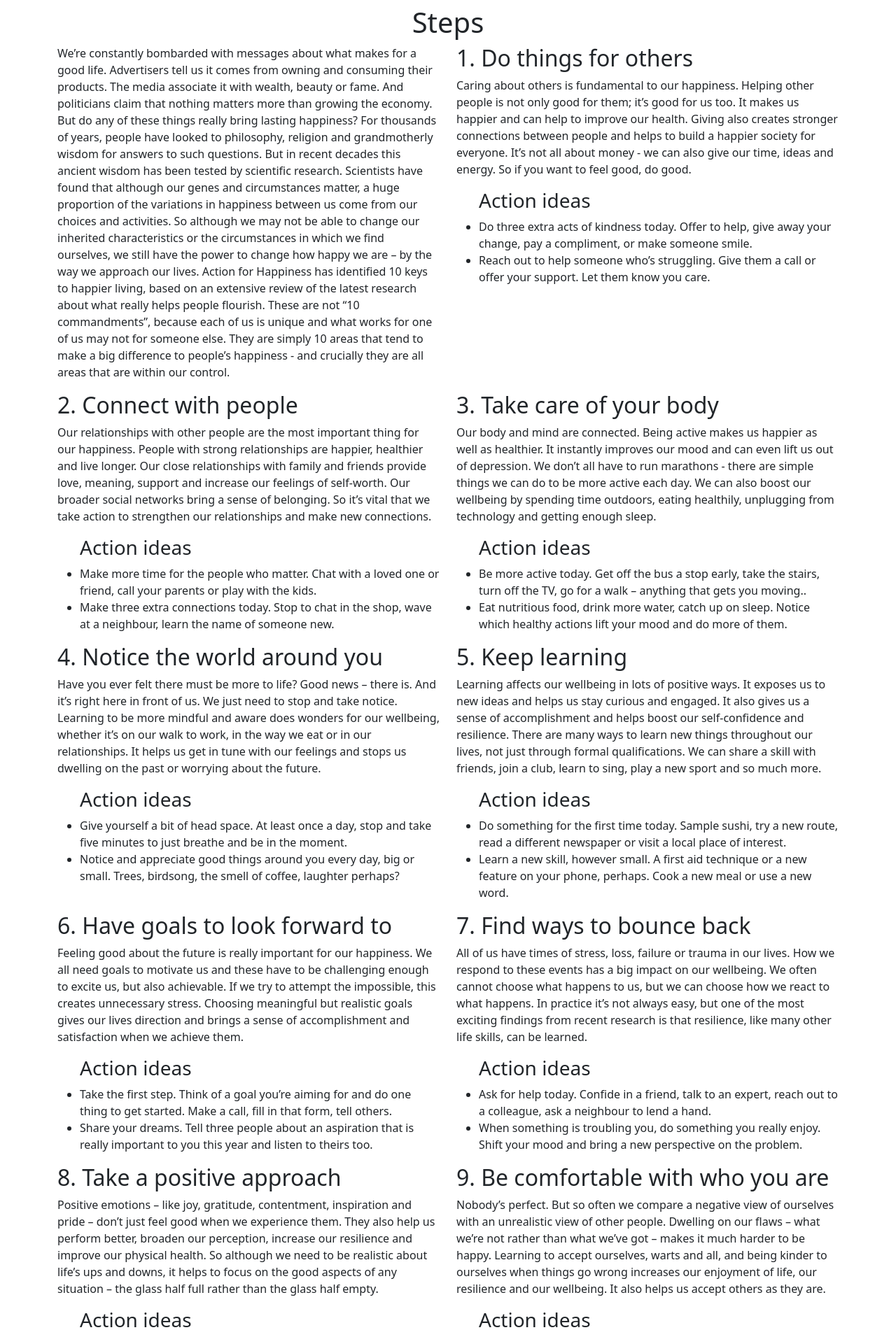
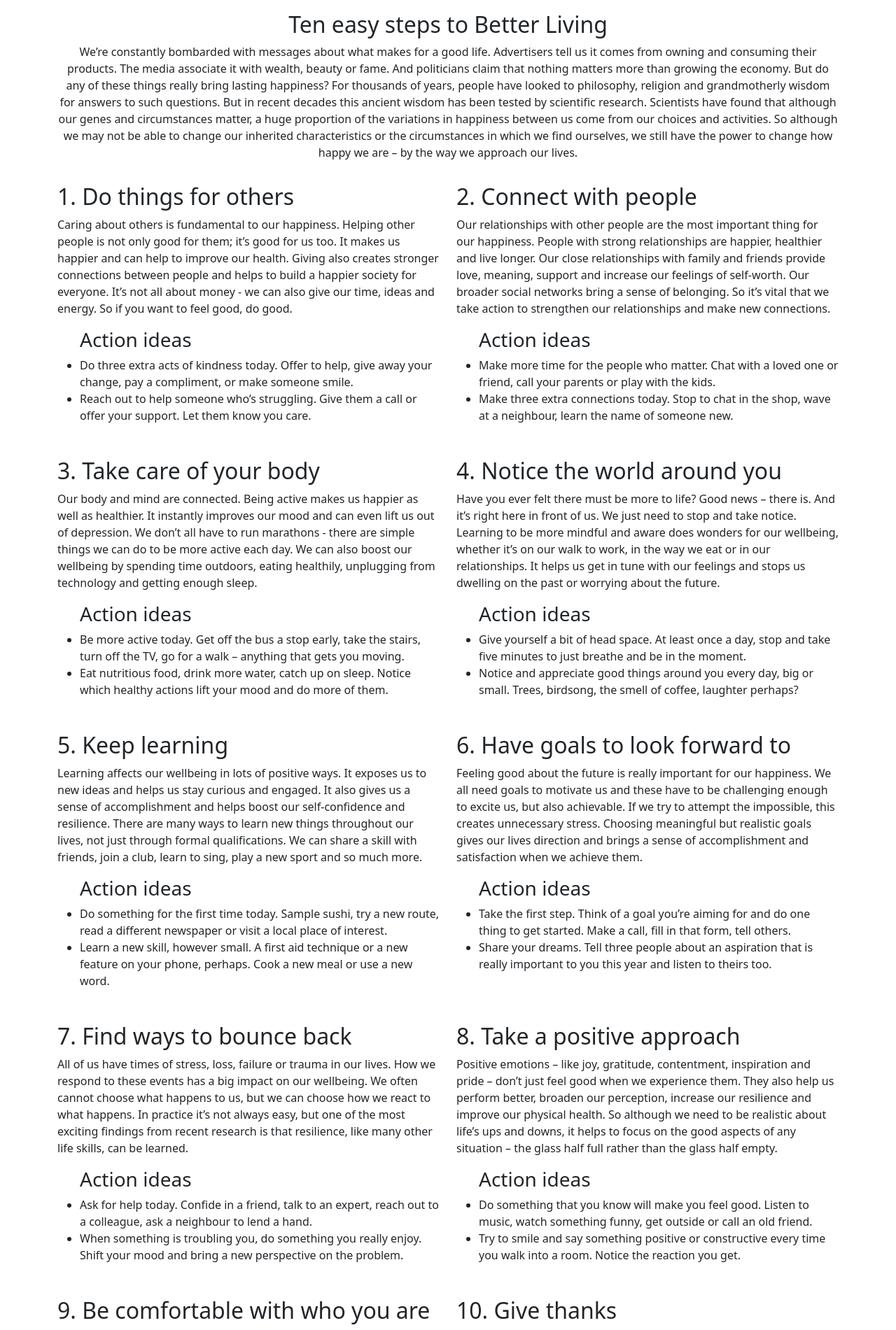
Before and after one commit to GjStublla/ritk-hackathon, a PHP site: page / in a window 1280 px wide. Shown: the part 800-2701 px from the top of the page at 70% size. Run offline with PHP 8.4, Linux system fonts and the light colour scheme.

Commit message:
Second commit

```diff
--- a/assets/css/style.css
+++ b/assets/css/style.css
@@ -37,3 +37,13 @@
 #backtotop-button.show:hover{
   background-color: rgb(70, 70, 70);
 }
+
+footer {
+  background-color: transparent;
+  color: black;
+  padding: 20px 0;
+}
+
+footer p {
+  margin-bottom: 0;
+}
--- a/index.html
+++ b/index.html
@@ -36,40 +36,28 @@
 
     <section id="steps">
         <div class="container">
-            <div class="row">
-                <h1 class="text-center mt-2">Steps</h1>
-                <!-- Short description and step one -->
-                <div class="col-md-6">
-                    <p>We’re constantly bombarded with messages about what makes for a good life. Advertisers tell us it
-                        comes from
-                        owning and consuming their products. The media associate it with wealth, beauty or fame. And
-                        politicians
-                        claim that nothing matters more than growing the economy. But do any of these things really
-                        bring lasting
-                        happiness?
+            <!-- Bit of background part -->
+            <div class="row py-3">
+                <div class="col-12 text-center">
+                    <h2>Ten easy steps to Better Living</h2>
+                    We’re constantly bombarded with messages about what makes for a good life. Advertisers tell us it
+                    comes from owning and consuming their products. The media associate it with wealth, beauty or fame.
+                    And politicians claim that nothing matters more than growing the economy. But do any of these things
+                    really bring lasting happiness?
 
-                        For thousands of years, people have looked to philosophy, religion and grandmotherly wisdom for
-                        answers to
-                        such questions. But in recent decades this ancient wisdom has been tested by scientific
-                        research.
+                    For thousands of years, people have looked to philosophy, religion and grandmotherly wisdom for
+                    answers to such questions. But in recent decades this ancient wisdom has been tested by scientific
+                    research.
 
-                        Scientists have found that although our genes and circumstances matter, a huge proportion of the
-                        variations
-                        in happiness between us come from our choices and activities. So although we may not be able to
-                        change our
-                        inherited characteristics or the circumstances in which we find ourselves, we still have the
-                        power to change
-                        how happy we are – by the way we approach our lives.
-
-                        Action for Happiness has identified 10 keys to happier living, based on an extensive review of
-                        the latest
-                        research about what really helps people flourish. These are not “10 commandments”, because each
-                        of us is
-                        unique and what works for one of us may not for someone else. They are simply 10 areas that tend
-                        to make a
-                        big difference to people’s happiness - and crucially they are all areas that are within our
-                        control.</p>
+                    Scientists have found that although our genes and circumstances matter, a huge proportion of the
+                    variations in happiness between us come from our choices and activities. So although we may not be
+                    able to change our inherited characteristics or the circumstances in which we find ourselves, we
+                    still have the power to change how happy we are – by the way we approach our lives.
                 </div>
+            </div>
+            <!-- Steps 1 and 2 -->
+            <div class="row py-3">
+                <!-- Step 1: Do things for others -->
                 <div class="col-md-6">
                     <h2>1. Do things for others</h2>
                     <p>Caring about others is fundamental to our happiness. Helping other people is not only good for
@@ -85,9 +73,8 @@
                             know you care.</li>
                     </ul>
                 </div>
-            </div>
-            <!-- Steps 2 and 3 -->
-            <div class="row">
+
+                <!-- Step 2: Connect with people -->
                 <div class="col-md-6">
                     <h2>2. Connect with people</h2>
                     <p>Our relationships with other people are the most important thing for our happiness. People with
@@ -103,6 +90,11 @@
                             name of someone new.</li>
                     </ul>
                 </div>
+            </div>
+
+            <!-- Steps 3 and 4 -->
+            <div class="row py-3">
+                <!-- Step 3: Take care of your body -->
                 <div class="col-md-6">
                     <h2>3. Take care of your body</h2>
                     <p>Our body and mind are connected. Being active makes us happier as well as healthier. It instantly
@@ -113,14 +105,13 @@
                     <ul>
                         <h3>Action ideas</h3>
                         <li>Be more active today. Get off the bus a stop early, take the stairs, turn off the TV, go for
-                            a walk – anything that gets you moving..</li>
+                            a walk – anything that gets you moving.</li>
                         <li>Eat nutritious food, drink more water, catch up on sleep. Notice which healthy actions lift
                             your mood and do more of them.</li>
                     </ul>
                 </div>
-            </div>
-            <!-- Steps 4 and 5 -->
-            <div class="row">
+
+                <!-- Step 4: Notice the world around you -->
                 <div class="col-md-6">
                     <h2>4. Notice the world around you</h2>
                     <p>Have you ever felt there must be more to life? Good news – there is. And it’s right here in front
@@ -131,12 +122,16 @@
                     <ul>
                         <h3>Action ideas</h3>
                         <li>Give yourself a bit of head space. At least once a day, stop and take five minutes to just
-                            breathe and be in the moment.
-                        </li>
+                            breathe and be in the moment.</li>
                         <li>Notice and appreciate good things around you every day, big or small. Trees, birdsong, the
                             smell of coffee, laughter perhaps?</li>
                     </ul>
                 </div>
+            </div>
+
+            <!-- Steps 5 and 6 -->
+            <div class="row py-3">
+                <!-- Step 5: Keep learning -->
                 <div class="col-md-6">
                     <h2>5. Keep learning</h2>
                     <p>Learning affects our wellbeing in lots of positive ways. It exposes us to new ideas and helps us
@@ -153,9 +148,8 @@
                             perhaps. Cook a new meal or use a new word.</li>
                     </ul>
                 </div>
-            </div>
-            <!-- Steps 6 and 7 -->
-            <div class="row">
+
+                <!-- Step 6: Have goals to look forward to -->
                 <div class="col-md-6">
                     <h2>6. Have goals to look forward to</h2>
                     <p>Feeling good about the future is really important for our happiness. We all need goals to
@@ -166,12 +160,16 @@
                     <ul>
                         <h3>Action ideas</h3>
                         <li>Take the first step. Think of a goal you’re aiming for and do one thing to get started. Make
-                            a call, fill in that form, tell others.
-                        </li>
+                            a call, fill in that form, tell others.</li>
                         <li>Share your dreams. Tell three people about an aspiration that is really important to you
                             this year and listen to theirs too.</li>
                     </ul>
                 </div>
+            </div>
+
+            <!-- Steps 7 and 8 -->
+            <div class="row py-3">
+                <!-- Step 7: Find ways to bounce back -->
                 <div class="col-md-6">
                     <h2>7. Find ways to bounce back</h2>
                     <p>All of us have times of stress, loss, failure or trauma in our lives. How we respond to these
@@ -188,9 +186,8 @@
                             new perspective on the problem.</li>
                     </ul>
                 </div>
-            </div>
-            <!-- Steps 8 and 9 -->
-            <div class="row">
+
+                <!-- Step 8: Take a positive approach -->
                 <div class="col-md-6">
                     <h2>8. Take a positive approach</h2>
                     <p>Positive emotions – like joy, gratitude, contentment, inspiration and pride – don’t just feel
@@ -201,12 +198,16 @@
                     <ul>
                         <h3>Action ideas</h3>
                         <li>Do something that you know will make you feel good. Listen to music, watch something funny,
-                            get outside or call an old friend.
-                        </li>
+                            get outside or call an old friend.</li>
                         <li>Try to smile and say something positive or constructive every time you walk into a room.
                             Notice the reaction you get.</li>
                     </ul>
                 </div>
+            </div>
+
+            <!-- Steps 9 and 10 -->
+            <div class="row py-3">
+                <!-- Step 9: Be comfortable with who you are -->
                 <div class="col-md-6">
                     <h2>9. Be comfortable with who you are</h2>
                     <p>Nobody’s perfect. But so often we compare a negative view of ourselves with an unrealistic view
@@ -217,34 +218,39 @@
                     </p>
                     <ul>
                         <h3>Action ideas</h3>
-                        <li>Ask a trusted friend or colleague to tell you what they think your real strengths are. Try
-                            to make more use of these.</li>
-                        <li>Be as kind to yourself as you are to others. See your mistakes as opportunities to learn.
-                            Notice things you do well, however small.</li>
+                        <li>Write down three things that are great about you. Share these with someone you trust. Don’t
+                            be shy!</li>
+                        <li>Look for positives about the things that frustrate you – what could be seen as a ‘weakness’,
+                            but is actually a strength?</li>
+                    </ul>
+                </div>
+
+                <!-- Step 10: Give thanks -->
+                <div class="col-md-6">
+                    <h2>10. Give thanks</h2>
+                    <p>Being grateful helps us appreciate the positive things in our lives. People who regularly express
+                        gratitude feel happier, healthier and more fulfilled. In fact, the more grateful we are, the
+                        better we feel. And the more we focus on what’s good in our lives, the more good things we tend
+                        to notice. Gratitude helps shift our mindset from what we don’t have to what we do.</p>
+                    <ul>
+                        <h3>Action ideas</h3>
+                        <li>Keep a gratitude journal. At the end of each day, write down three things you are grateful
+                            for.</li>
+                        <li>At the end of each week, share three things you are grateful for with your friends, family
+                            or
+                            colleagues.</li>
                     </ul>
                 </div>
             </div>
-            <!-- Steps 10 -->
-            <div class="row">
-                <div class="col-md-6">
-                    <h2>10. Be part of something bigger</h2>
-                    <p>People who have meaning and purpose in their lives are happier, feel more in control and get more
-                        out of what they do. They also experience less stress, anxiety and depression. But where do we
-                        find meaning and purpose? It might come from doing a job that makes a difference, our religious
-                        or spiritual beliefs, or our family. The answers vary for each of us but they all involve being
-                        connected to something bigger than ourselves.</p>
-                    <ul>
-                        <h3>Action ideas</h3>
-                        <li>Feel part of something bigger. Spend time with children, visit an inspiring location, gaze
-                            at the stars or join a club.
-                        </li>
-                        <li>Be more charitable. Give others your time, offer to help neighbours or friends, consider
-                            giving blood or volunteering.</li>
-                    </ul>
-                </div>
-            </div>
+
         </div>
     </section>
+
+    <footer class="text-center">
+        <div class="container">
+            <p>Designed with <span class="text-danger">&hearts;</span> by Gjin Stublla</p>
+        </div>
+    </footer>
 
     <!-- Back to Top Button -->
     <a id="backtotop-button">↑</a>
```
